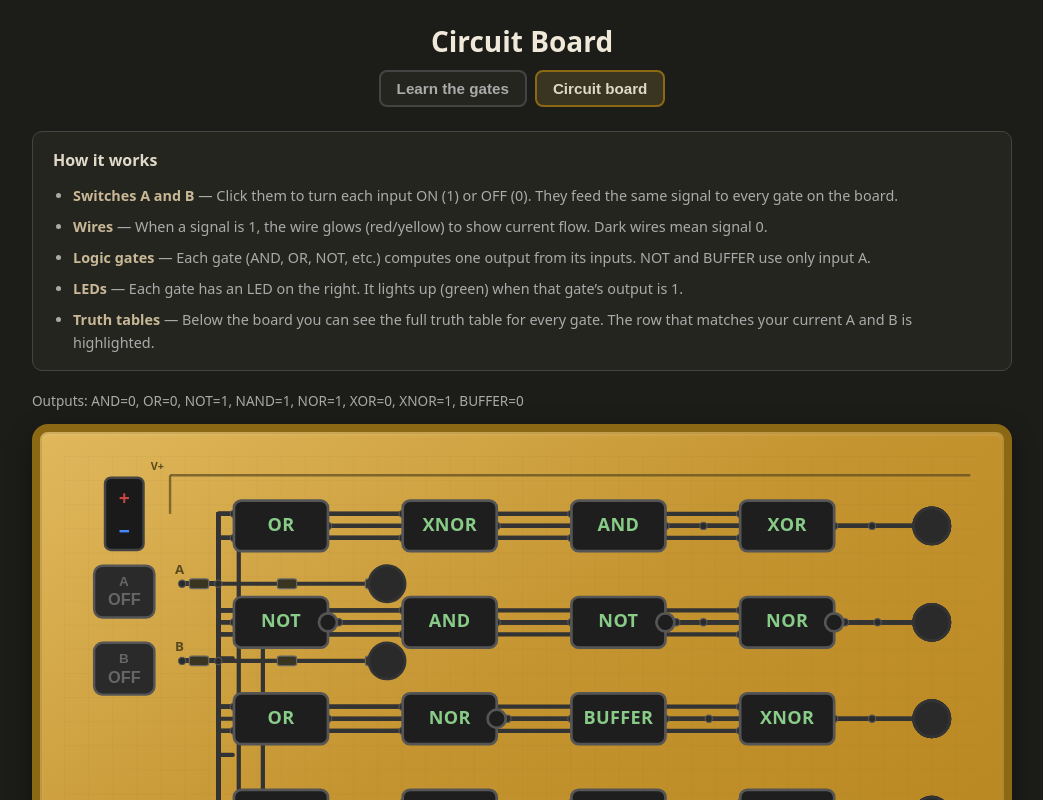
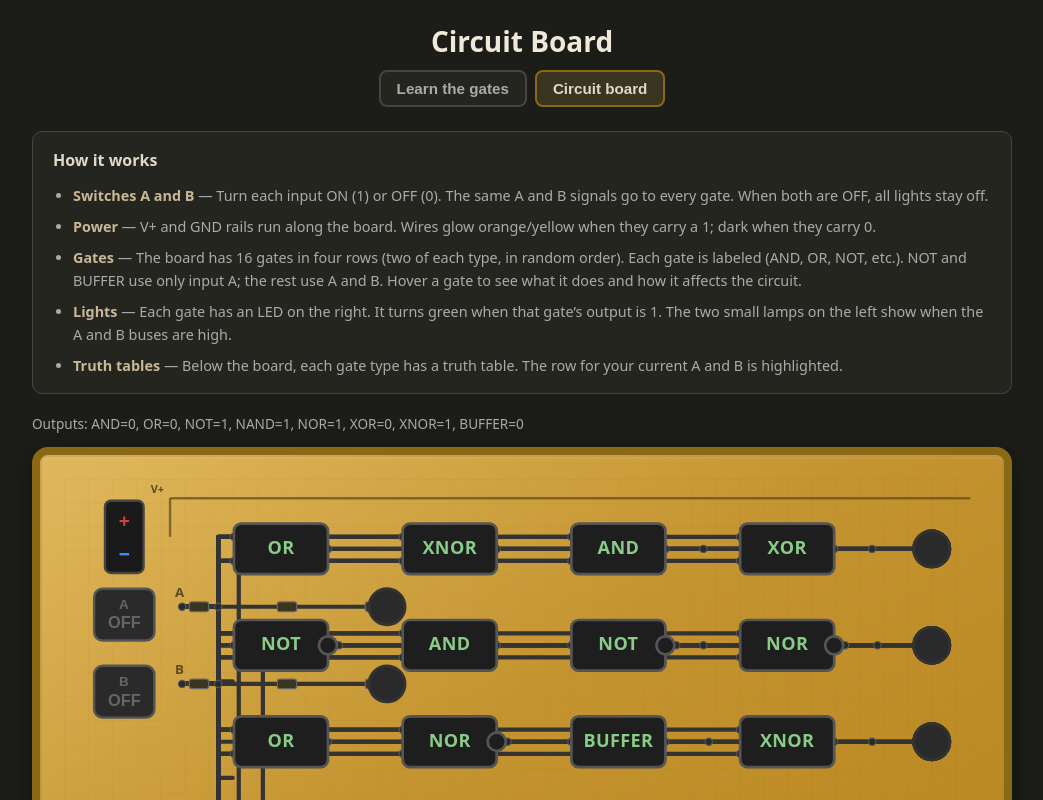
Before and after one commit to amirelkassar/circuit-board, a React (Vite) app: page / in a window 1280 px wide. Both pictures are taken after a click on the button "Circuit board". Shown: the top 800 px of the page, without its empty margins (118-1161 px from the left). Built offline with nearby package versions, Linux system fonts and the light colour scheme.

Commit message:
Update tips section in App component for clarity and consistency. Revised descriptions for switches, power, gates, lights, and truth tables to enhance user understanding of circuit functionality.

```diff
--- a/src/App.tsx
+++ b/src/App.tsx
@@ -58,19 +58,19 @@ function App() {
           <h2 className="app__tips-title">How it works</h2>
           <ul className="app__tips-list">
             <li>
-              <strong>Switches A and B</strong> — Click them to turn each input ON (1) or OFF (0). They feed the same signal to every gate on the board.
+              <strong>Switches A and B</strong> — Turn each input ON (1) or OFF (0). The same A and B signals go to every gate. When both are OFF, all lights stay off.
             </li>
             <li>
-              <strong>Wires</strong> — When a signal is 1, the wire glows (red/yellow) to show current flow. Dark wires mean signal 0.
+              <strong>Power</strong> — V+ and GND rails run along the board. Wires glow orange/yellow when they carry a 1; dark when they carry 0.
             </li>
             <li>
-              <strong>Logic gates</strong> — Each gate (AND, OR, NOT, etc.) computes one output from its inputs. NOT and BUFFER use only input A.
+              <strong>Gates</strong> — The board has 16 gates in four rows (two of each type, in random order). Each gate is labeled (AND, OR, NOT, etc.). NOT and BUFFER use only input A; the rest use A and B. Hover a gate to see what it does and how it affects the circuit.
             </li>
             <li>
-              <strong>LEDs</strong> — Each gate has an LED on the right. It lights up (green) when that gate’s output is 1.
+              <strong>Lights</strong> — Each gate has an LED on the right. It turns green when that gate’s output is 1. The two small lamps on the left show when the A and B buses are high.
             </li>
             <li>
-              <strong>Truth tables</strong> — Below the board you can see the full truth table for every gate. The row that matches your current A and B is highlighted.
+              <strong>Truth tables</strong> — Below the board, each gate type has a truth table. The row for your current A and B is highlighted.
             </li>
           </ul>
         </section>
```
Also changed, not shown: 1 other file (tests, documents, lock files or other folders).
